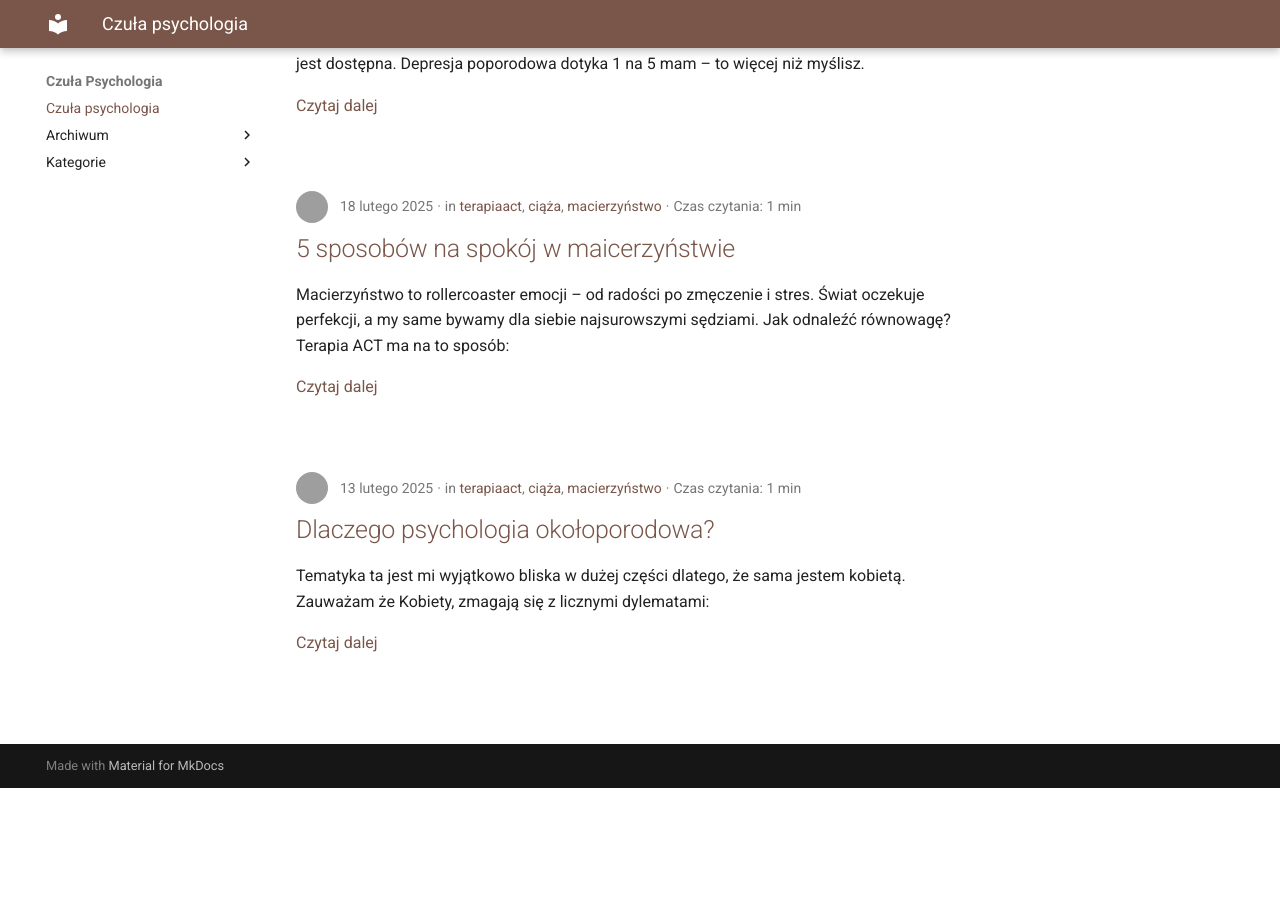
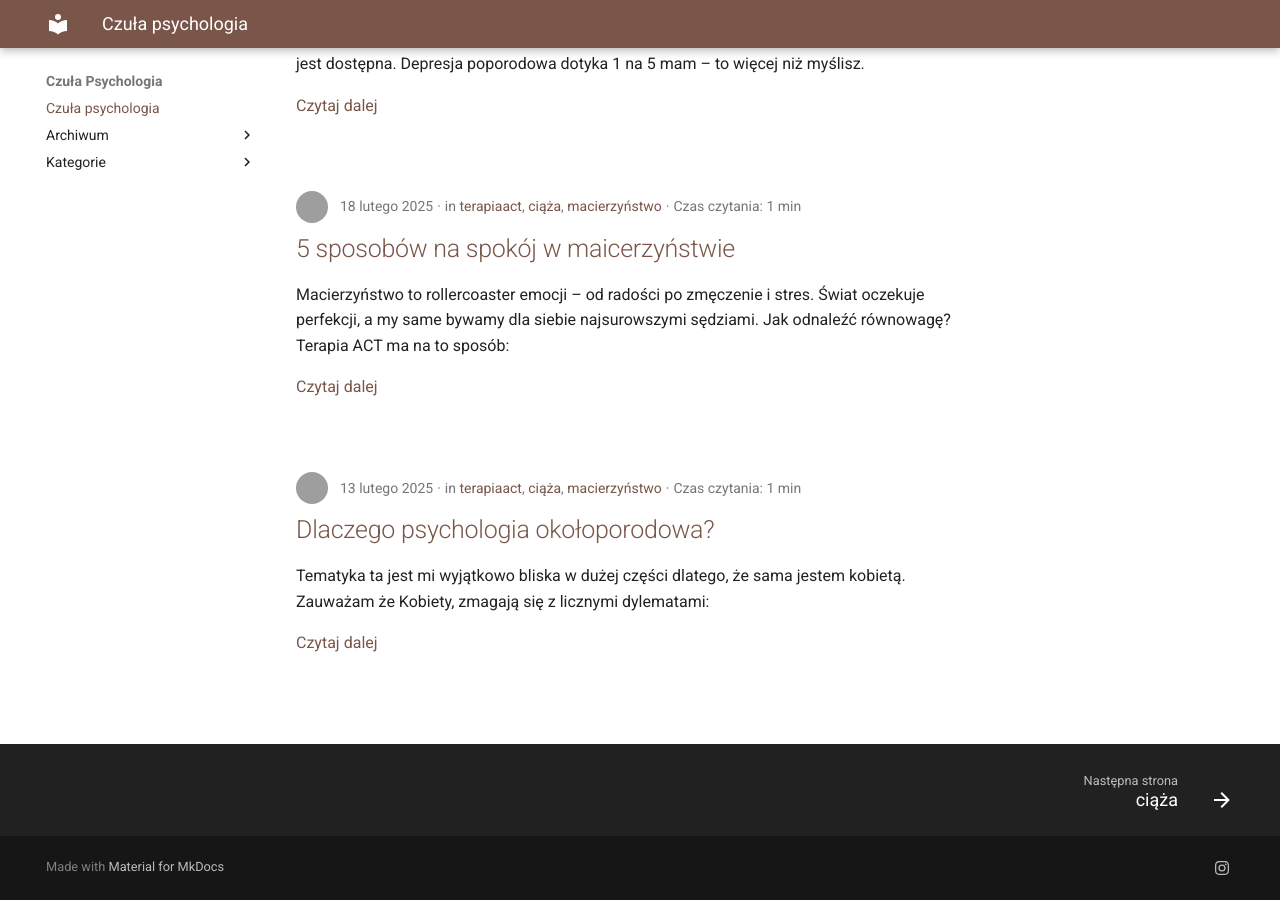
Before and after one commit to czulacom/czula.github.io, an MkDocs documentation site: the page built from docs/index.md, in a window 1280 px wide and 900 px high, scrolled down 825 px. Built offline with MkDocs 1.6.1 and Material for MkDocs 9.7.7, drawn with Linux system fonts in a browser that asks for light colours; before the commit the page ends 1613 px from its top, so only the background shows below that; some of the changed lines change nothing that is shown; grey boxes are pictures that could not be loaded.

Commit message:
docs: instagram

```diff
--- a/mkdocs.yml
+++ b/mkdocs.yml
@@ -5,6 +5,12 @@ theme:
   palette:
     primary: brown
   language: pl
+  features:
+    - navigation.footer
 plugins:
   - blog:
       blog_dir: .
+extra:
+  social:
+    - icon: fontawesome/brands/instagram
+      link: https://www.instagram.com/czula_psychologia
```
